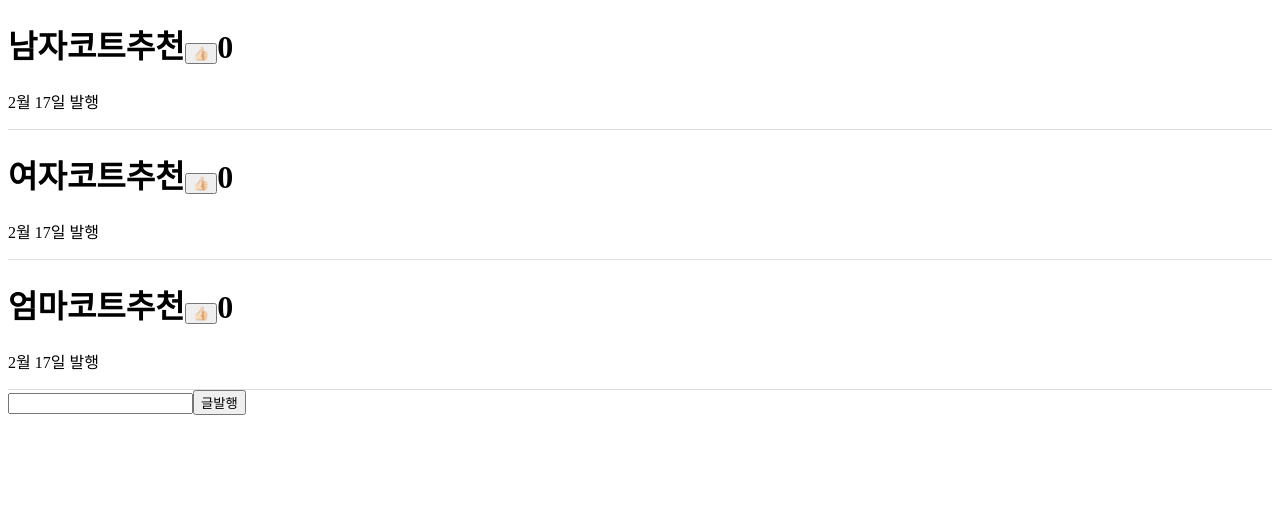
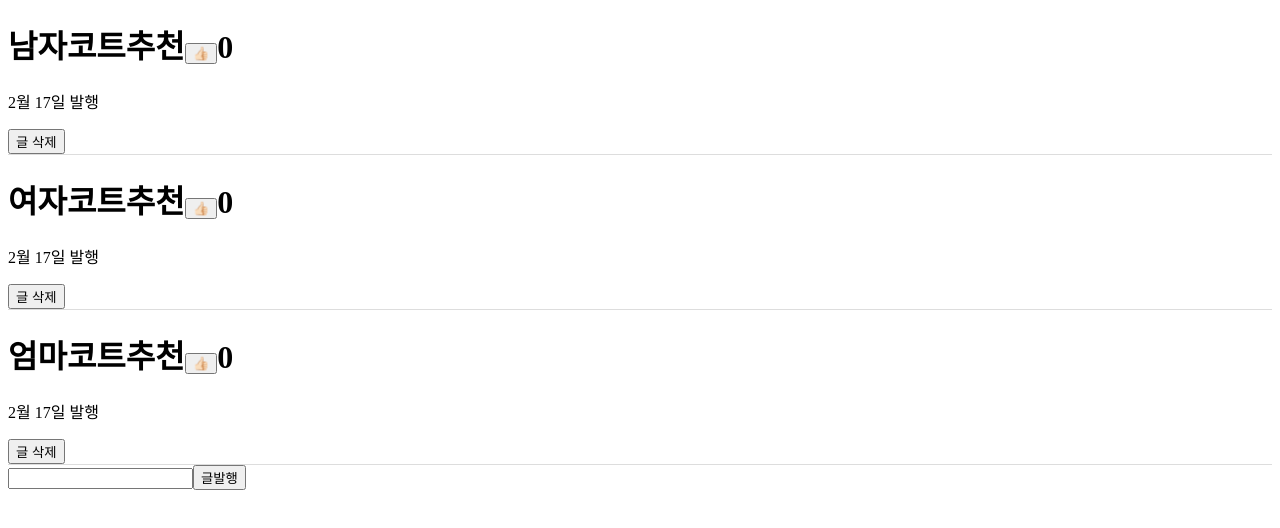
Before and after one commit to juhee067/reactBlog_test, a React (Create React App) app: page / in a window 1280 px wide. Shown: the top 528 px of the page. Built offline with nearby package versions, Linux system fonts and the light colour scheme.

Commit message:
feat: splice로 삭제기능 구현

```diff
--- a/src/App.js
+++ b/src/App.js
@@ -33,6 +33,15 @@ function App() {
               <span>{good[i]}</span>
             </h1>
             <p>2월 17일 발행</p>
+            <button
+              onClick={(i) => {
+                let copy = [...content];
+                copy.splice(i, 1);
+                setContent(copy);
+              }}
+            >
+              글 삭제
+            </button>
           </div>
         );
       })}
```
